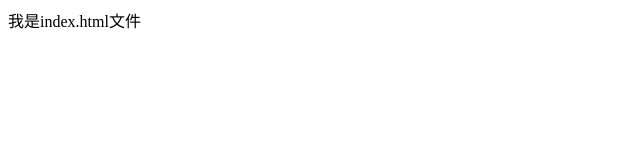
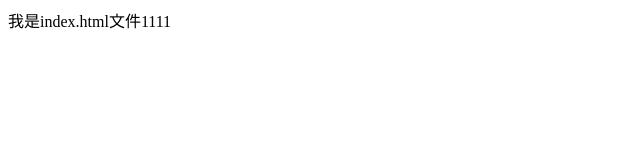
Before and after one commit to xxf1022/git-demo, a plain HTML site: page index.html in a window 1280 px wide. Shown: the full height of the page, 0-640 px from the left. Drawn offline with Linux system fonts and the light colour scheme.

Commit message:
A程序员第二次提交

```diff
--- a/index.html
+++ b/index.html
@@ -9,7 +9,7 @@
 </head>
 
 <body>
-    我是index.html文件
+    我是index.html文件1111
 </body>
 
 </html>
```
